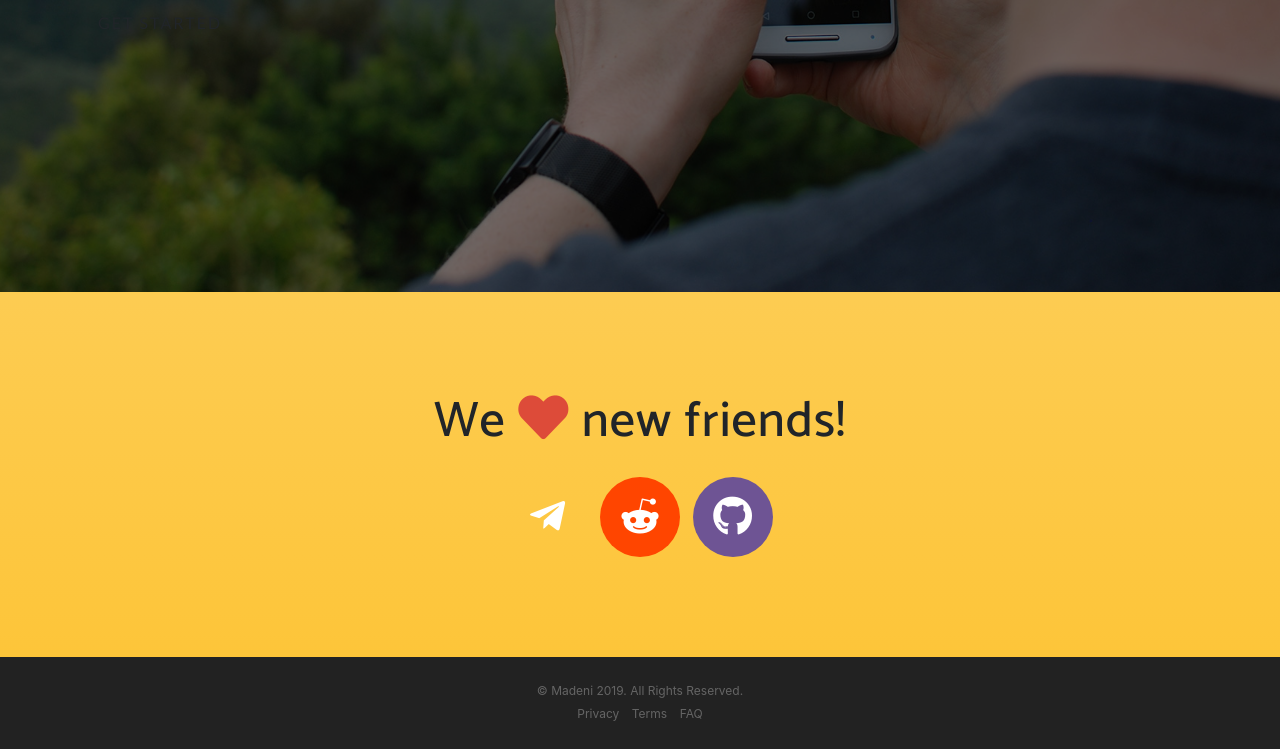
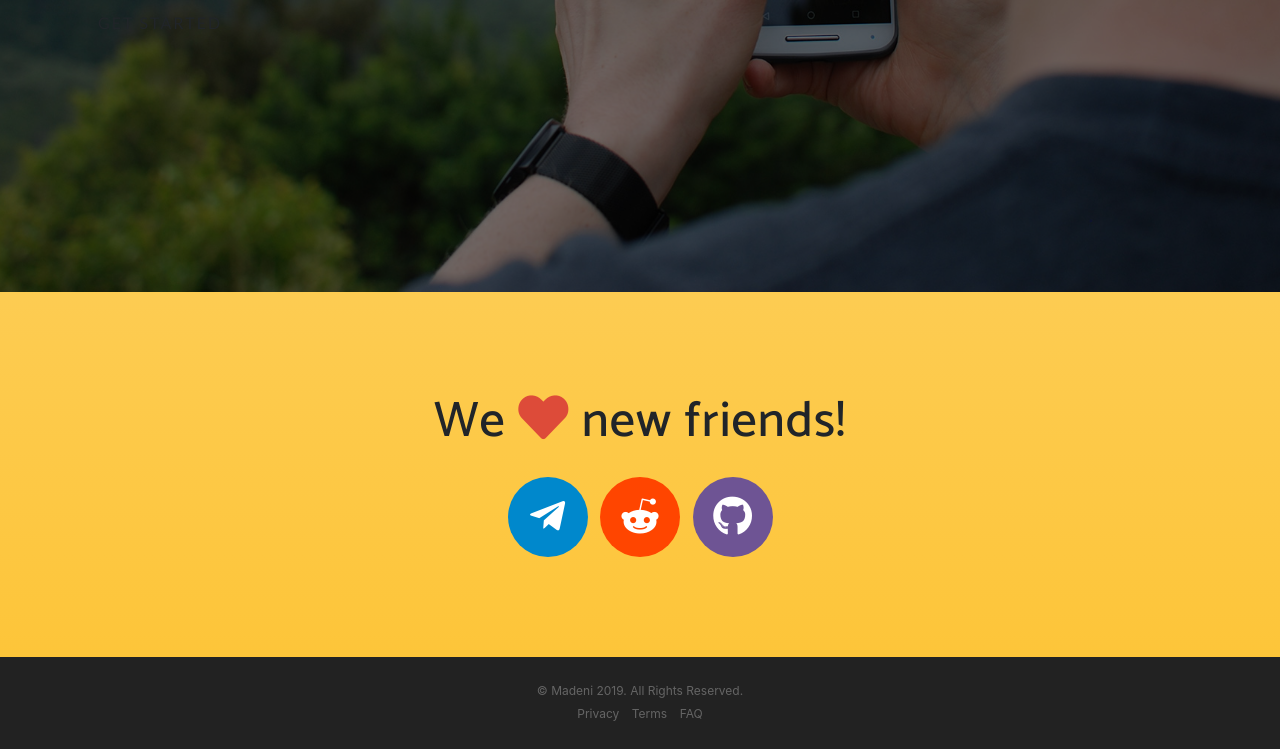
Before and after one commit to ndiritumichael/madeni-android, a website with bundled scripts: page index.html in a window 1280 px wide. In both pictures the pointer is over the link 547 px from the left and 3686 px from the top of the page. Shown: the part 3169-3918 px from the top of the page. Built offline with nearby package versions, Linux system fonts and the light colour scheme; a web font is replaced by a local one.

Commit message:
Add telegram style

```diff
--- a/css/style.css
+++ b/css/style.css
@@ -1,3 +1,11 @@
+section.contact ul.list-social li.social-telegram a {
+  background-color: #0088cc;
+}
+
+section.contact ul.list-social li.social-telegram a:hover {
+  background-color: #0088cc;
+}
+
 section.contact ul.list-social li.social-reddit a {
   background-color: #ff4500;
 }
@@ -19,5 +27,5 @@ section.contact ul.list-social li.social-mail a {
 }
 
 section.contact ul.list-social li.social-mail a:hover {
-  background-color: #d73925;
+  background-color: #dd4b39;
 }
```
